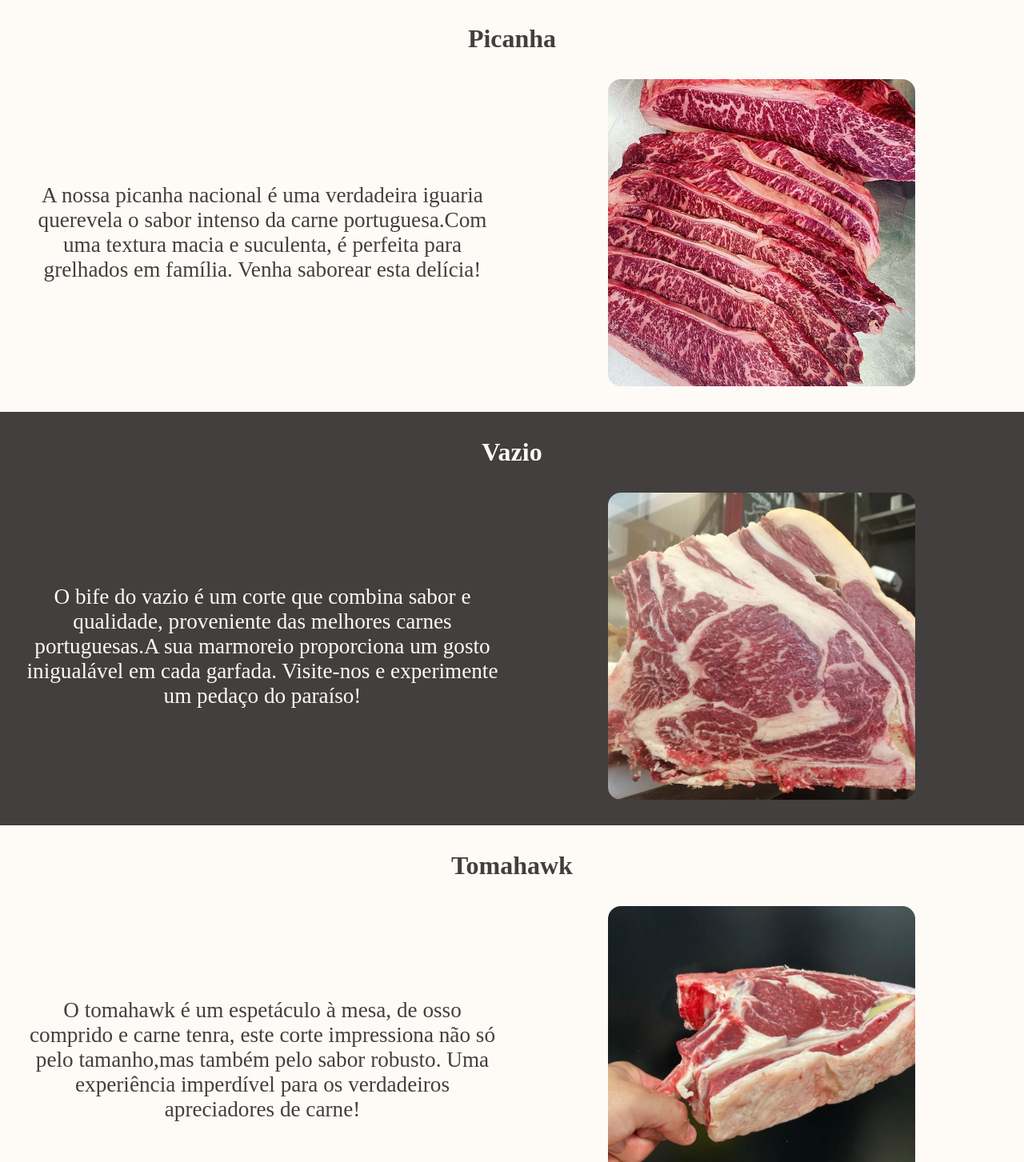
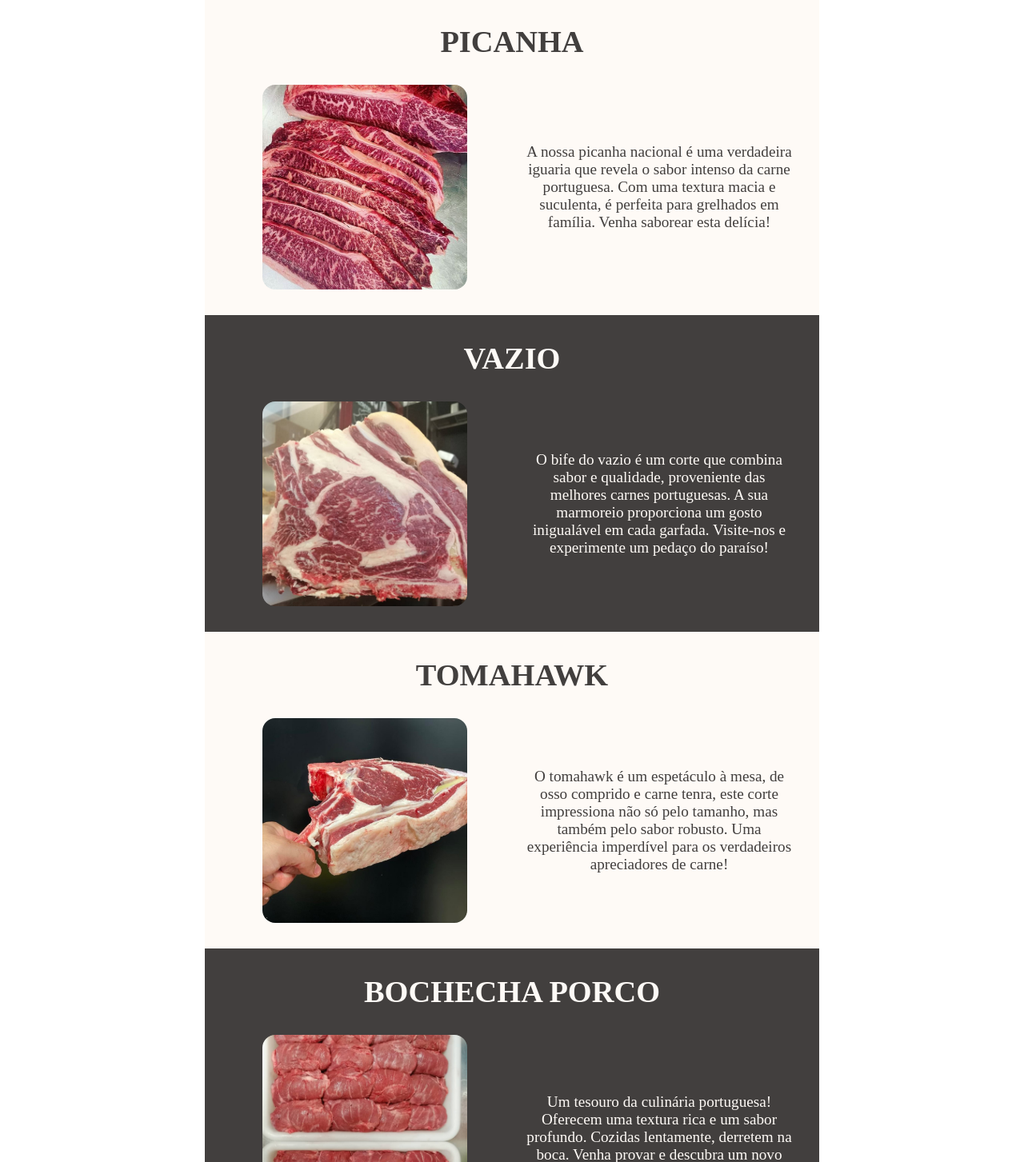
Before and after one commit to simaopedroalves/talho-barreiro, a React (Vite) app: page / in a window 1280 px wide. Shown: the part 917-2370 px from the top of the page at 80% size. Built offline with nearby package versions, Linux system fonts and the light colour scheme.

Commit message:
organize files in a  differently way

```diff
--- a/src/About/About.jsx
+++ b/src/About/About.jsx
@@ -1,29 +1,32 @@
-import './About.css'
+import "./About.css";
 
-export function About () {
+export function About() {
   return (
-        <div className='about'>
+    <div className="about">
+      <h1 id="Sobre">Sobre nós</h1>
 
-            <h1 id='Sobre'>Sobre nós</h1>
-
-            <div className='imageDiv'>
-                <img src="./Images/frente-de-loja.jpg" alt="Frente de Loja do Talho Barreiro" className='aboutImage'/>
+      <div className="imageDiv">
+        <img
+          src="./Images/frente-de-loja.jpg"
+          alt="Frente de Loja do Talho Barreiro"
+          className="aboutImage"
+        />
       </div>
 
       <div>
         <p>
-                    O Talho do Barreiro destingue-se pelo atendimento personalizado
-                    e focado nas necessidades do cliente.
+          O Talho do Barreiro destingue-se pelo atendimento personalizado e
+          focado nas necessidades do cliente.
         </p>
         <p>
-                    Desde 1986 que o foco está em bem servir. Apostámos numa seleção rigorosa das nossas carnes
-                    e na Segurança alimentar.
+          Desde 1986 que o foco está em bem servir. Apostámos numa seleção
+          rigorosa das nossas carnes e na Segurança alimentar.
         </p>
         <p>
-                    Visite-nos e comprove você mesmo que os nossos produtos se distinguem do mercado local.
+          Visite-nos e comprove você mesmo que os nossos produtos se distinguem
+          do mercado local.
         </p>
       </div>
-
     </div>
   );
 }
--- /dev/null
+++ b/src/Components/Products/Products.jsx
@@ -0,0 +1,11 @@
+export default function Product ({title, description, urlImage}) {
+    return (
+
+        <li className='product-box-presentation'>
+            <h1>{title}</h1>
+            <img src={urlImage} alt={title} className='product-image'/>
+            <p>{description}</p>
+        </li>
+
+    );
+}
--- a/src/EntryImages/EntryImages.css
+++ b/src/EntryImages/EntryImages.css
@@ -22,11 +22,11 @@
     bottom: 15lvh;
     text-align: center;
 }
-
+/*
 .entryText p:nth-of-type(2) {
     font-size: 2rem;
     color: var(--gray-one);
-}
+} */
 
 .product-image {
     min-height: 60lvw;
@@ -53,6 +53,11 @@
     text-align: center;
     gap: 2rem;
     padding: 2rem;
+}
+
+.product-box-presentation p {
+    text-transform: initial;
+    font-weight: 100;
 }
 
 @media (orientation: landscape) and (max-width: 670px) {
@@ -91,15 +96,18 @@
     }
 
     .product-image {
-        min-height: 30lvw;
-        max-height: 30lvh;
-        min-width: 30lvw;
-        max-width: 30lvw;
+        min-height: 20lvw;
+        max-height: 20lvh;
+        min-width: 20lvw;
+        max-width: 20lvw;
     }
 
     .product-box-presentation {
         grid-template-columns: repeat(2, 1fr);
         align-items: center;
+        justify-items: center;
+        max-width: 60vw;
+        margin: 0 auto;
     }
 
     .product-box-presentation h1 {
@@ -109,7 +117,7 @@
 
     .product-box-presentation p {
         grid-column: span 1;
-        font-size: 1.7rem;
+        font-size: 1.2rem;
     }
 
 }
--- a/src/EntryImages/EntryImages.jsx
+++ b/src/EntryImages/EntryImages.jsx
@@ -1,4 +1,6 @@
 import './EntryImages.css';
+import { productsData } from './productsData';
+import Product from '../Components/Products/Products';
 
 export function EntryImages () {
     return (
@@ -7,52 +9,11 @@ export function EntryImages () {
                     <p>Comprove a diferença da qualidade</p>
                     {/* <p>O local onde a carne é a peça central e onde o corte faz a diferença.</p> */}
             </div>
-
-            <Product product = {{
-                title: "Picanha",
-                description: 'A nossa picanha nacional é uma verdadeira iguaria que' +
-                              'revela o sabor intenso da carne portuguesa.' +
-                              'Com uma textura macia e suculenta, é perfeita para grelhados em família. Venha saborear esta delícia!',
-                urlImage: "./Images/picanha.jpg"
-                }}
-            />
-
-            <Product product = {{
-                title: "Vazio",
-                description: 'O bife do vazio é um corte que combina sabor e qualidade, proveniente das melhores carnes portuguesas.' +
-                            'A sua marmoreio proporciona um gosto inigualável em cada garfada. Visite-nos e experimente um pedaço do paraíso!',
-                urlImage: "./Images/vazio.jpg"
-                }}
-            />
-
-            <Product product = {{
-                title: "Tomahawk",
-                description: 'O tomahawk é um espetáculo à mesa, de osso comprido e carne tenra, este corte impressiona não só pelo tamanho,' +
-                                'mas também pelo sabor robusto. Uma experiência imperdível para os verdadeiros apreciadores de carne!',
-                urlImage: "./Images/tomahawk.jpg"
-                }}
-            />
-
-            <Product product = {{
-                title: "Bochecha Porco",
-                description: 'Um tesouro da culinária portuguesa! Oferecem uma textura rica e um sabor profundo.' +
-                            'Cozidas lentamente, derretem na boca. Venha provar e descubra um novo nível de prazer gastronómico!',
-                urlImage: "./Images/bochecha-porco.jpg"
-                }}
-            />
-
+            <ul>
+                {productsData.map(item => (
+                    <Product {...item} key={item.title}/>
+                ))}
+            </ul>
         </>
     )
 }
-
-function Product ({product}) {
-    return (
-        <>
-            <div className='product-box-presentation'>
-                <h1>{product.title}</h1>
-                <p>{product.description}</p>
-                <img src={product.urlImage} alt={product.title} className='product-image'/>
-            </div>
-        </>
-    );
-}
--- /dev/null
+++ b/src/EntryImages/productsData.js
@@ -0,0 +1,27 @@
+const picanhaImage =  "./Images/picanha.jpg";
+const vazioImage = "./Images/vazio.jpg";
+const tomahawkImage = "./Images/tomahawk.jpg";
+const bochechaPorcoImage =  "./Images/bochecha-porco.jpg";
+
+export const productsData = [
+    {
+        title: "Picanha",
+        description: 'A nossa picanha nacional é uma verdadeira iguaria que revela o sabor intenso da carne portuguesa. Com uma textura macia e suculenta, é perfeita para grelhados em família. Venha saborear esta delícia!',
+        urlImage: picanhaImage
+    },
+    {
+        title: "Vazio",
+        description: 'O bife do vazio é um corte que combina sabor e qualidade, proveniente das melhores carnes portuguesas. A sua marmoreio proporciona um gosto inigualável em cada garfada. Visite-nos e experimente um pedaço do paraíso!',
+        urlImage: vazioImage
+    },
+    {
+        title: "Tomahawk",
+        description: 'O tomahawk é um espetáculo à mesa, de osso comprido e carne tenra, este corte impressiona não só pelo tamanho, mas também pelo sabor robusto. Uma experiência imperdível para os verdadeiros apreciadores de carne!',
+        urlImage: tomahawkImage
+    },
+    {
+        title: "Bochecha Porco",
+        description: 'Um tesouro da culinária portuguesa! Oferecem uma textura rica e um sabor profundo. Cozidas lentamente, derretem na boca. Venha provar e descubra um novo nível de prazer gastronómico!',
+        urlImage: bochechaPorcoImage
+    }
+];
```
Lines whose indentation alone changed are shown as unchanged.
